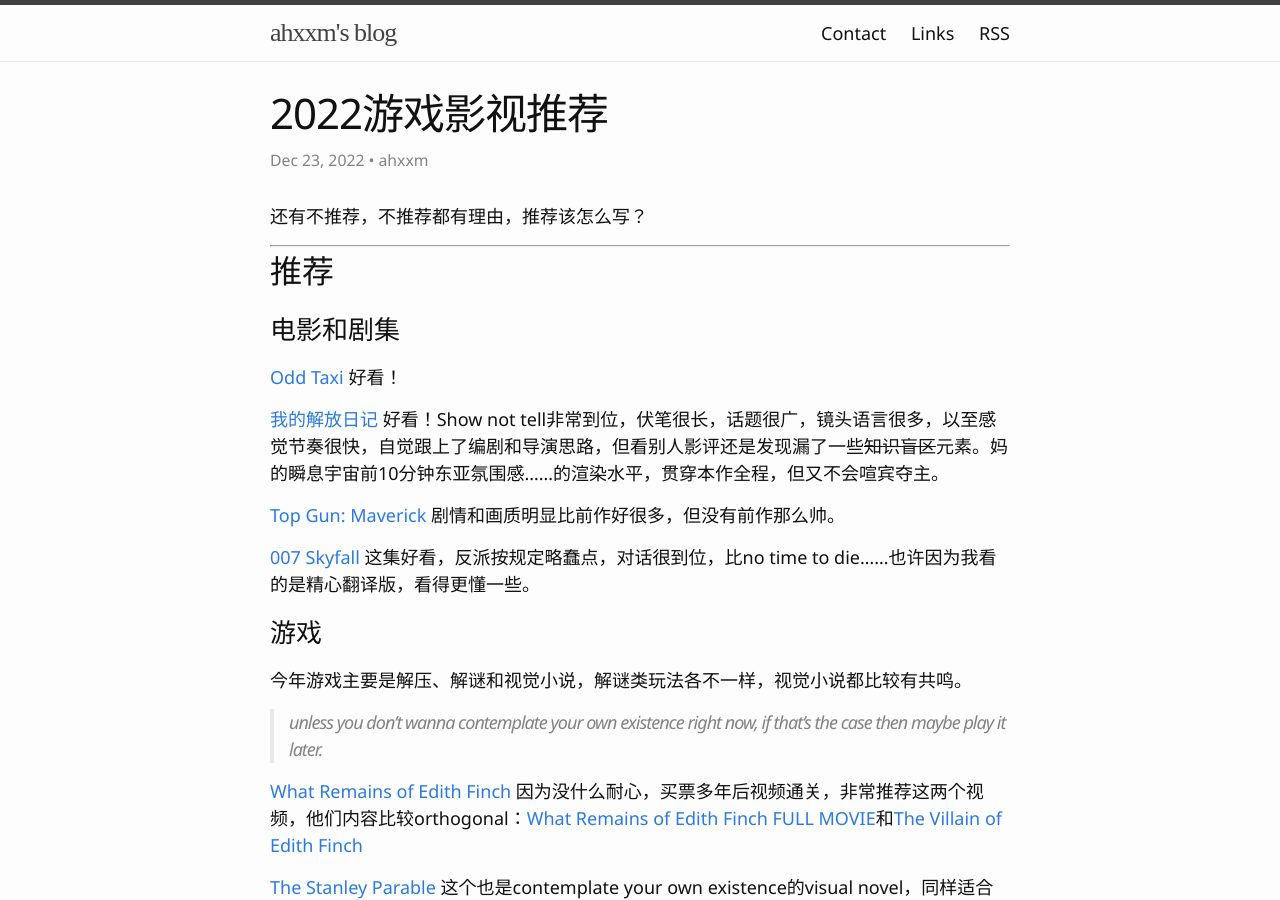
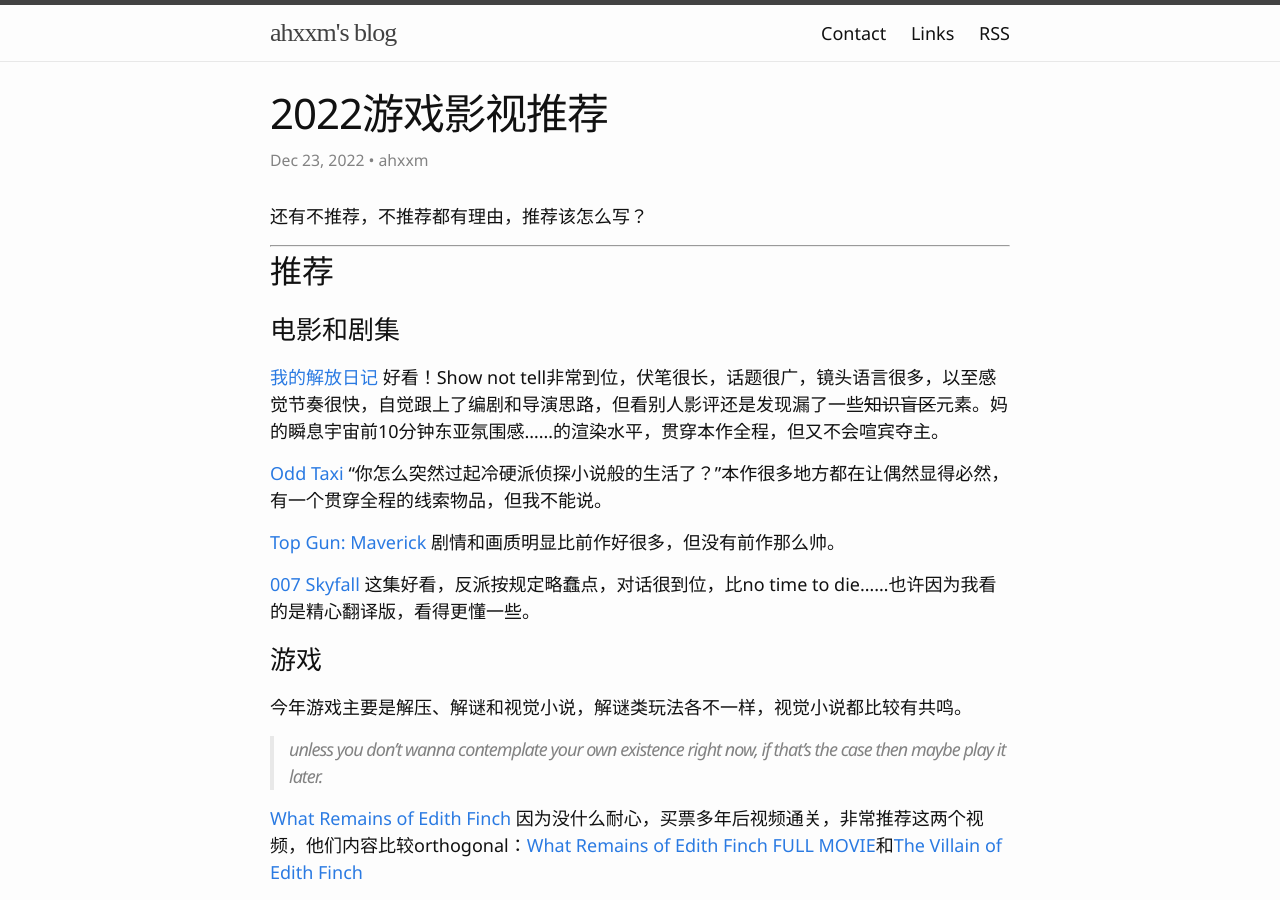
Before and after one commit to ahxxm/ahxxm.github.io, a Jekyll site: the page built from _posts/2022-12-23-2022-game-video.md, in a window 1280 px wide and 900 px high. Built offline with Jekyll 4.4.1, drawn with Linux system fonts in a browser that asks for light colours.

Commit message:
more odd taxi

```diff
--- a/_posts/2022-12-23-2022-game-video.md
+++ b/_posts/2022-12-23-2022-game-video.md
@@ -16,9 +16,9 @@ categories:
 
 ### 电影和剧集
 
-[Odd Taxi](https://www.imdb.com/title/tt14134550/?ref_=nv_sr_srsg_0) 好看！
+[我的解放日记](https://www.imdb.com/title/tt15146130/?ref_=nv_sr_srsg_0) 好看！Show not tell非常到位，伏笔很长，话题很广，镜头语言很多，以至感觉节奏很快，自觉跟上了编剧和导演思路，但看别人影评还是发现漏了一些~~知识盲区~~元素。妈的瞬息宇宙前10分钟东亚氛围感……的渲染水平，贯穿本作全程，但又不会喧宾夺主。
 
-[我的解放日记](https://www.imdb.com/title/tt15146130/?ref_=nv_sr_srsg_0) 好看！Show not tell非常到位，伏笔很长，话题很广，镜头语言很多，以至感觉节奏很快，自觉跟上了编剧和导演思路，但看别人影评还是发现漏了一些~~知识盲区~~元素。妈的瞬息宇宙前10分钟东亚氛围感……的渲染水平，贯穿本作全程，但又不会喧宾夺主。
+[Odd Taxi](https://www.imdb.com/title/tt14134550/?ref_=nv_sr_srsg_0) “你怎么突然过起冷硬派侦探小说般的生活了？”本作很多地方都在让偶然显得必然，有一个贯穿全程的线索物品，但我不能说。
 
 [Top Gun: Maverick](https://www.imdb.com/title/tt1745960/?ref_=nv_sr_srsg_0) 剧情和画质明显比前作好很多，但没有前作那么帅。
 
```
